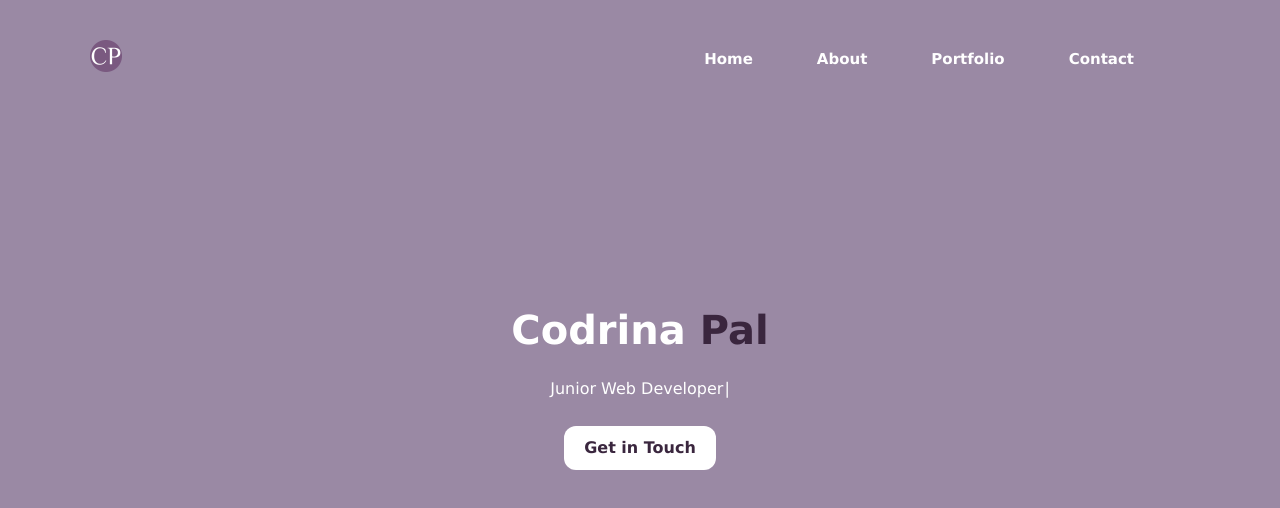
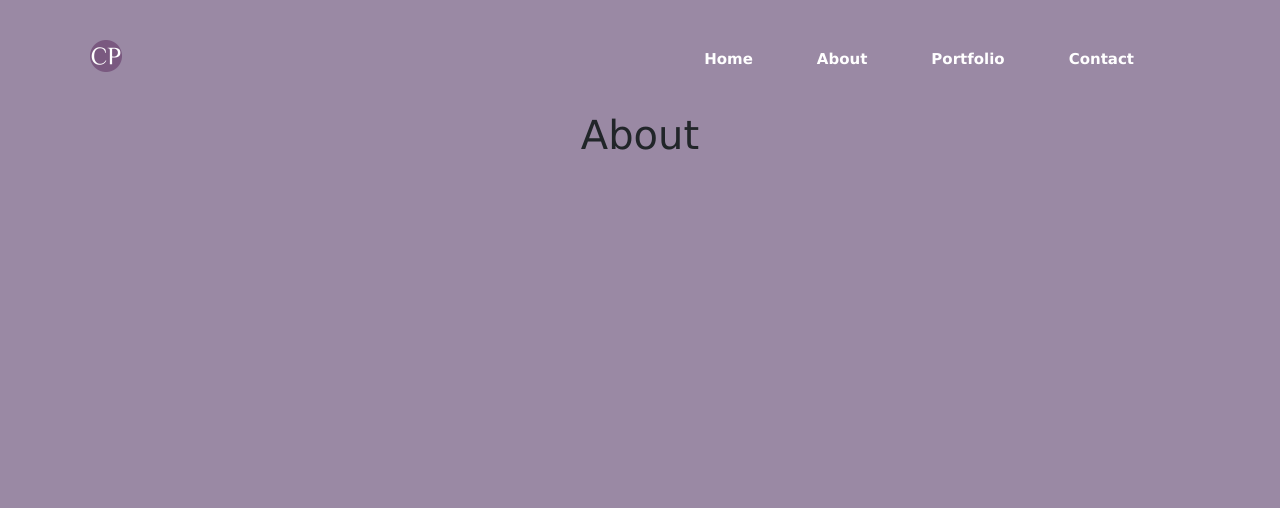
Before and after one commit to codri5/react-portfolio, a React (Create React App) app: page /about in a window 1280 px wide. Shown: the top 508 px of the page. Built offline with nearby package versions, Linux system fonts and the light colour scheme.

Commit message:
added routes

```diff
--- a/package.json
+++ b/package.json
@@ -37,5 +37,8 @@
       "last 1 firefox version",
       "last 1 safari version"
     ]
+  },
+  "devDependencies": {
+    "react-router-dom": "^6.8.2"
   }
 }
--- a/src/App.js
+++ b/src/App.js
@@ -1,13 +1,21 @@
 import React from 'react';
 import NavigationBar from './components/NavigationBar/NavigationBar';
-import Home from './components/Home/Home'
+import Home from './components/Home/Home';
+import About from './components/About/About';
+import { BrowserRouter as Router,
+         Routes,
+         Route } from 'react-router-dom';
 
 function App() {
     return (
-        <>
+      <Router>
         <NavigationBar />
-        <Home />
-        </>
+        <Routes>
+          <Route path='/' element={<Home/>} />
+          <Route path='/home' element={<Home/>} />
+          <Route path='/about' element={<About />} />
+        </Routes>
+      </Router>
   );
 }
 
--- /dev/null
+++ b/src/components/About/About.js
@@ -0,0 +1,22 @@
+import React from 'react';
+import { Container, Row, Col } from 'react-bootstrap';
+
+function About() {
+    return (
+        <>
+        <section>
+          <Container className='about' id='about'>
+            <Container className='about-content'>
+              <Row>
+                <Col className='about-header text-center'>
+                  <h1 className='about-heading'>About</h1>
+                </Col>
+              </Row>
+            </Container>
+          </Container>
+        </section>
+      </>
+      )
+}
+
+export default About;
--- a/src/components/Home/Home.js
+++ b/src/components/Home/Home.js
@@ -1,14 +1,12 @@
 import React from 'react';
-import Container from 'react-bootstrap/Container';
-import Row from 'react-bootstrap/Row';
-import Col from 'react-bootstrap/Col';
+import { Container, Row, Col } from 'react-bootstrap';
 import Type from './Type';
 
 function Home() {
   return (
     <>
     <section>
-      <Container className='home'>
+      <Container className='home' id='home'>
         <Container className='home-content'>
           <Row>
             <Col className='home-header text-center'>
--- a/src/components/NavigationBar/NavigationBar.js
+++ b/src/components/NavigationBar/NavigationBar.js
@@ -3,6 +3,7 @@ import Navbar from 'react-bootstrap/Navbar';
 import Container from 'react-bootstrap/Container';
 import Nav from 'react-bootstrap/Nav';
 import logo from '../../assets/logo.png';
+import { Link } from 'react-router-dom';
 
 
 function NavigationBar() {
@@ -13,10 +14,10 @@ function NavigationBar() {
         <Navbar.Toggle aria-controls='navbar-nav' />
         <Navbar.Collapse id='navbar-nav'>
           <Nav className='text-right ms-auto'>
-            <Nav.Link href='#home'>Home</Nav.Link>
-            <Nav.Link href='#about'>About</Nav.Link>
-            <Nav.Link href='#portfolio'>Portfolio</Nav.Link>
-            <Nav.Link href='#contact'>Contact</Nav.Link>
+            <Nav.Link as={Link} to='/'>Home</Nav.Link>
+            <Nav.Link as={Link} to='/about'>About</Nav.Link>
+            <Nav.Link as={Link} to='/portfolio'>Portfolio</Nav.Link>
+            <Nav.Link as={Link} to='/contact'>Contact</Nav.Link>
           </Nav>
         </Navbar.Collapse>
       </Container>
```
Also changed, not shown: 1 other file (tests, documents, lock files or other folders).
